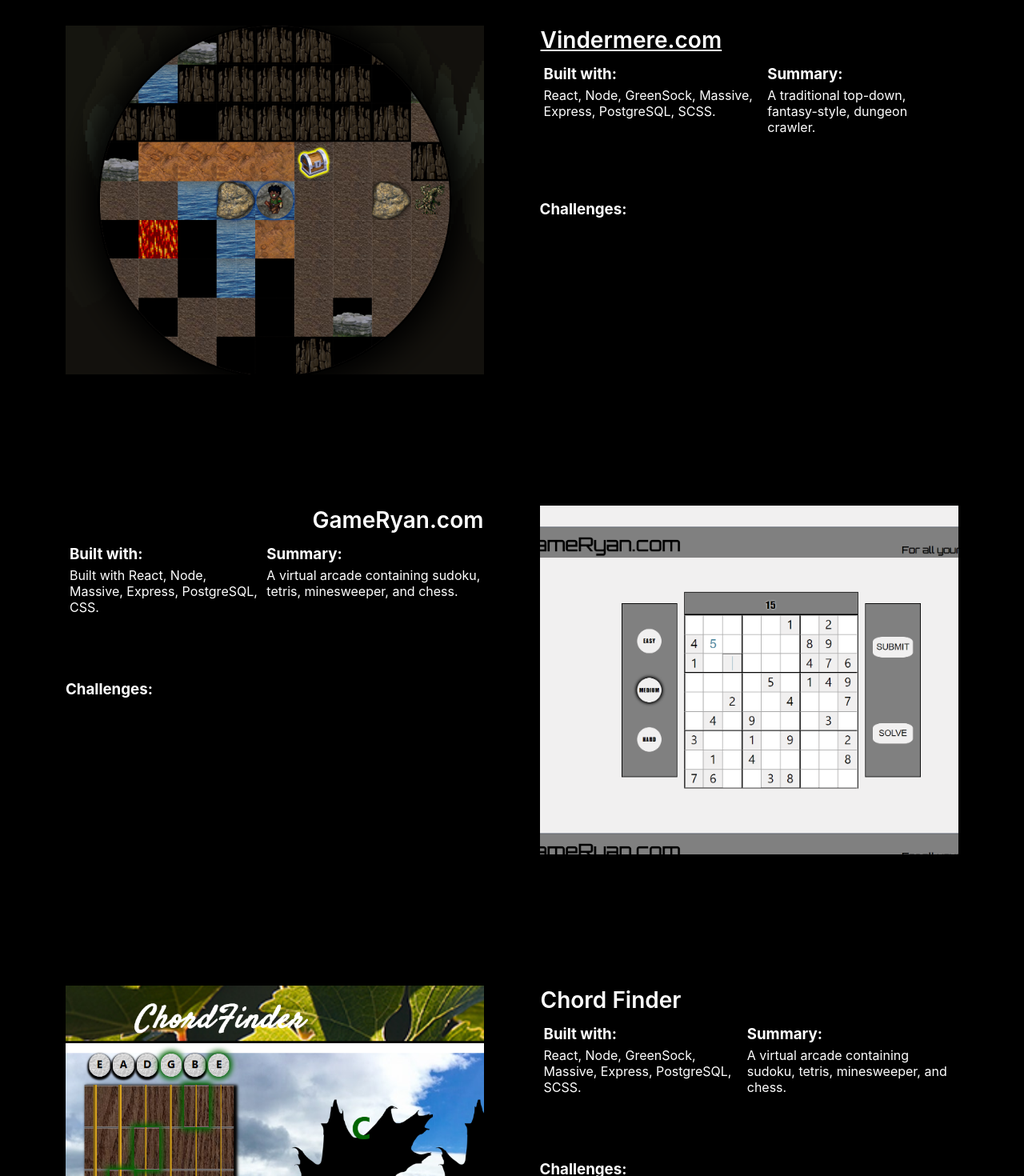
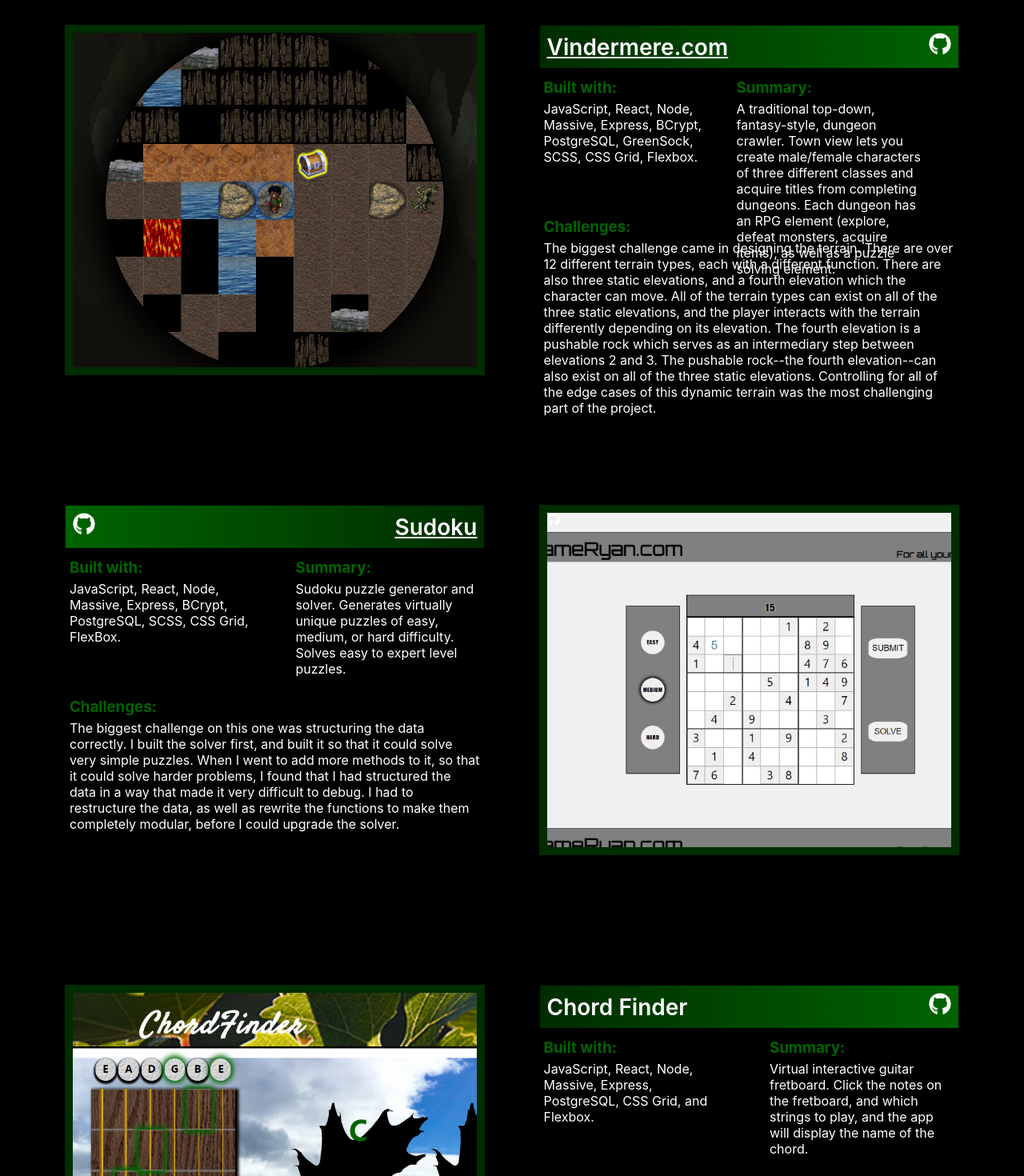
Before and after one commit to jondeh/portfolio, a React (Create React App) app: page / in a window 1280 px wide. Shown: the part 900-2370 px from the top of the page at 80% size. Built offline with nearby package versions, Linux system fonts and the light colour scheme.

Commit message:
added links and some styling

```diff
--- a/src/components/Body/Body.css
+++ b/src/components/Body/Body.css
@@ -19,7 +19,8 @@
 }
 
 .vin-pic {
-    border: 1px solid black;
+    border: 10px solid rgb(0, 44, 0);
+    border: 10px solid rgb(0, 44, 0);
     height: 100%;
     width: 47%;
     background: url('./vindermere-screenshot.png');
@@ -34,10 +35,16 @@
 }
 
 .vin-title {
-    border: 1px solid black;
+    padding: 9px;
+    /* padding-bottom: 9px; */
+    /* border: 1px solid black; */
     font-size: 28px;
     font-weight: 600;
     margin-bottom: 8px;
+    background: linear-gradient(to left, darkgreen, rgb(0, 44, 0));
+    display: flex;
+    justify-content: space-between;
+    align-items: center;
 }
 
 .vin-info-body {
@@ -49,11 +56,21 @@
 
 .vin-built-with {
     margin-right: 10px;
+    width: 45%;
     /* border: 1px solid green; */
 }
 
 .vin-summary {
     /* border: 1px solid green; */
+    width: 45%;
+}
+
+.vin-challenges {
+    padding: 5px;
+}.game-ryan-challenges {
+    padding: 5px;
+}.chord-finder-challenges {
+    padding: 5px;
 }
 
 .game-ryan-container {
@@ -67,7 +84,7 @@
 }
 
 .game-ryan-pic {
-    border: 1px solid black;
+    border: 10px solid rgb(0, 44, 0);
     height: 100%;
     width: 47%;
     background: url('./gameryan-screenshot.png');
@@ -82,26 +99,35 @@
 }
 
 .game-ryan-title {
-    border: 1px solid black;
+    padding: 9px;
+    /* padding-bottom: 9px; */
+    /* border: 1px solid black; */
     font-size: 28px;
     font-weight: 600;
     margin-bottom: 8px;
     text-align: end;
+    background: linear-gradient(to right, darkgreen, rgb(0, 44, 0));
+    display: flex;
+    justify-content: space-between;
+    align-items: center;
 }
 
 .game-ryan-info-body {
     display: flex;
+    justify-content: space-between;
     padding: 5px;
     /* border: 1px solid purple; */
     height: 40%;
 }
 
 .game-ryan-built-with {
+    width: 45%;
     margin-right: 10px;
     /* border: 1px solid green; */
 }
 
 .game-ryan-summary {
+    width: 45%;
     /* border: 1px solid green; */
 }
 
@@ -116,7 +142,7 @@
 }
 
 .chord-finder-pic {
-    border: 1px solid black;
+    border: 10px solid rgb(0, 44, 0);
     height: 100%;
     width: 47%;
     background: url('./2020-05-19\ \(5\).png');
@@ -131,24 +157,33 @@
 }
 
 .chord-finder-title {
-    border: 1px solid black;
+    padding: 9px;
+    /* padding-bottom: 9px; */
+    /* border: 1px solid black; */
     font-size: 28px;
     font-weight: 600;
     margin-bottom: 8px;
+    background: linear-gradient(to left, darkgreen, rgb(0, 44, 0));
+    display: flex;
+    justify-content: space-between;
+    align-items: center;
 }
 
 .chord-finder-info-body {
     display: flex;
     padding: 5px;
+    justify-content: space-between;
     /* border: 1px solid purple; */
     height: 40%;
 }
 
 .chord-finder-built-with {
+    width: 45%;
     margin-right: 10px;
     /* border: 1px solid green; */
 }
 
 .chord-finder-summary {
+    width: 45%;
     /* border: 1px solid green; */
 }
--- a/src/components/ProjectLinks/ChordFinder.js
+++ b/src/components/ProjectLinks/ChordFinder.js
@@ -1,29 +1,31 @@
 import React from 'react';
+import {FaGithub} from 'react-icons/fa';
 
 const Vindermere = (props) => {
+    let color2 = "darkgreen"
     return (
         <div className="chord-finder-container">
             <div className="chord-finder-pic"></div>
             <div className="chord-finder-info-container">
-                <div className="chord-finder-title">Chord Finder</div>
+                <div className="chord-finder-title">Chord Finder<a href="https://github.com/jondeh/no-db"><FaGithub /></a></div>
                 <div className="chord-finder-info-body">
                     <div className="chord-finder-built-with">
-                        <h3 style={{marginBottom: "5px"}}>Built with:</h3>
+                        <h3 style={{marginBottom: "5px", color: `${color2}`}}>Built with:</h3>
                         <span>
-                            React, Node, GreenSock, Massive, Express, PostgreSQL, SCSS.
+                            JavaScript, React, Node, Massive, Express, PostgreSQL, CSS Grid, and Flexbox.
                         </span>
                     </div>
                     <div className="chord-finder-summary">
-                        <h3 style={{marginBottom: "5px"}}>Summary:</h3>
+                        <h3 style={{marginBottom: "5px", color: `${color2}`}}>Summary:</h3>
                         <span>
-                            A virtual arcade containing sudoku, tetris, minesweeper, and chess.
+                            Virtual interactive guitar fretboard.  Click the notes on the fretboard, and which strings to play, and the app will display the name of the chord.
                         </span>
                     </div>
                 </div>
                 <div className="chord-finder-challenges">
-                    <h3>Challenges:</h3>
+                    <h3 style={{marginBottom: "5px", color: `${color2}`}}>Challenges:</h3>
                     <span>
-
+                        There is some tricky CSS in this one.  The fretboard that you see is multiple grids overlayed on top of each other to give it the effect of strings running down the middle of the notes.  Getting the details of that design right was tricky.  Working with the public music API which fetches the chords was challenging as well, as this was my first project working with a public API.
                     </span>
                 </div>
             </div>
--- a/src/components/ProjectLinks/GameRyan.js
+++ b/src/components/ProjectLinks/GameRyan.js
@@ -1,32 +1,36 @@
 import React from 'react';
+import {FaGithub} from 'react-icons/fa';
 
 const GameRyan = (props) => {
+
+    let color2 = "darkgreen"
+
     return (
         <div className="game-ryan-container">
             <div className="game-ryan-info-container">
-                <div className="game-ryan-title">GameRyan.com</div>
+                <a href="https://gameryan.netlify.app/#/sudoku"><div className="game-ryan-title"><a href="https://github.com/jondeh/gameRyan.com"><FaGithub /></a>Sudoku</div></a>
                 <div className="game-ryan-info-body">
                     <div className="game-ryan-built-with">
-                        <h3 style={{marginBottom: "5px"}}>Built with:</h3>
+                        <h3 style={{marginBottom: "5px", color: `${color2}`}}>Built with:</h3>
                         <span>
-                            Built with React, Node, Massive, Express, PostgreSQL, CSS.
+                            JavaScript, React, Node, Massive, Express, BCrypt, PostgreSQL, SCSS, CSS Grid, FlexBox.
                         </span>
                     </div>
                     <div className="game-ryan-summary">
-                        <h3 style={{marginBottom: "5px"}}>Summary:</h3>
+                        <h3 style={{marginBottom: "5px", color: `${color2}`}}>Summary:</h3>
                         <span>
-                            A virtual arcade containing sudoku, tetris, minesweeper, and chess.
+                            Sudoku puzzle generator and solver.  Generates virtually unique puzzles of easy, medium, or hard difficulty.  Solves easy to expert level puzzles.
                         </span>
                     </div>
                 </div>
                 <div className="game-ryan-challenges">
-                    <h3>Challenges:</h3>
+                    <h3 style={{marginBottom: "5px", color: `${color2}`}}>Challenges:</h3>
                     <span>
-
+                        The biggest challenge on this one was structuring the data correctly.  I built the solver first, and built it so that it could solve very simple puzzles.  When I went to add more methods to it, so that it could solve harder problems, I found that I had structured the data in a way that made it very difficult to debug.  I had to restructure the data, as well as rewrite the functions to make them completely modular, before I could upgrade the solver.
                     </span>
                 </div>
             </div>
-            <div className="game-ryan-pic"></div>
+            <div className="game-ryan-pic"><a href=""><div style={{color: "purple", width: "200px", height: "200px"}}><FaGithub /></div></a></div>
         </div>
     )
 }
--- a/src/components/ProjectLinks/Vindermere.js
+++ b/src/components/ProjectLinks/Vindermere.js
@@ -1,29 +1,33 @@
 import React from 'react';
+import {FaGithub} from 'react-icons/fa';
 
 const Vindermere = (props) => {
+    let color1 = "darkblue"
+    let color2 = "darkgreen"
+
     return (
         <div className="vindermere-container">
             <div className="vin-pic"></div>
             <div className="vin-info-container">
-                <a href="http://vindermere.com/#/"><div className="vin-title">Vindermere.com</div></a>
+                <a href="http://vindermere.com/#/"><div className="vin-title" >Vindermere.com<a href="https://github.com/Arcade-Game/dungeon-crawler"><FaGithub /></a></div></a>
                 <div className="vin-info-body">
                     <div className="vin-built-with">
-                        <h3 style={{marginBottom: "5px"}}>Built with:</h3>
+                        <h3 style={{marginBottom: "5px", color: `${color2}`}}>Built with:</h3>
                         <span>
-                            React, Node, GreenSock, Massive, Express, PostgreSQL, SCSS.
+                            JavaScript, React, Node, Massive, Express, BCrypt, PostgreSQL, GreenSock, SCSS, CSS Grid, Flexbox.
                         </span>
                     </div>
                     <div className="vin-summary">
-                        <h3 style={{marginBottom: "5px"}}>Summary:</h3>
+                        <h3 style={{marginBottom: "5px", color: `${color2}`}}>Summary:</h3>
                         <span>
-                            A traditional top-down, fantasy-style, dungeon crawler.
+                            A traditional top-down, fantasy-style, dungeon crawler. Town view lets you create male/female characters of three different classes and acquire titles from completing dungeons.  Each dungeon has an RPG element (explore, defeat monsters, acquire items), as well as a puzzle solving element.
                         </span>
                     </div>
                 </div>
                 <div className="vin-challenges">
-                    <h3>Challenges:</h3>
+                    <h3 style={{marginBottom: "5px", color: `${color2}`}}>Challenges:</h3>
                     <span>
-
+                        The biggest challenge came in designing the terrain.  There are over 12 different terrain types, each with a different function.  There are also three static elevations, and a fourth elevation which the character can move. All of the terrain types can exist on all of the three static elevations, and the player interacts with the terrain differently depending on its elevation. The fourth elevation is a pushable rock which serves as an intermediary step between elevations 2 and 3.  The pushable rock--the fourth elevation--can also exist on all of the three static elevations. Controlling for all of the edge cases of this dynamic terrain was the most challenging part of the project.
                     </span>
                 </div>
             </div>
```
